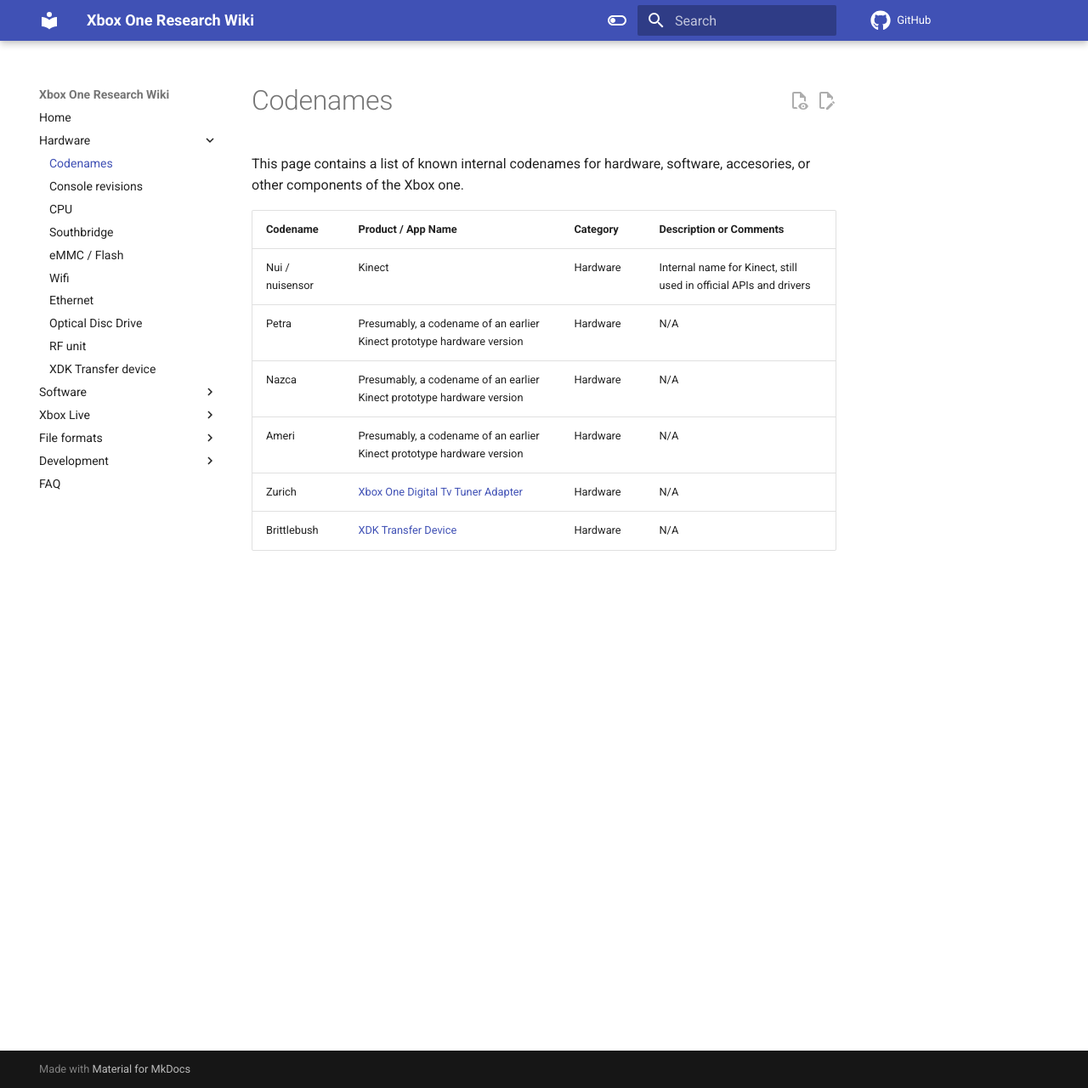
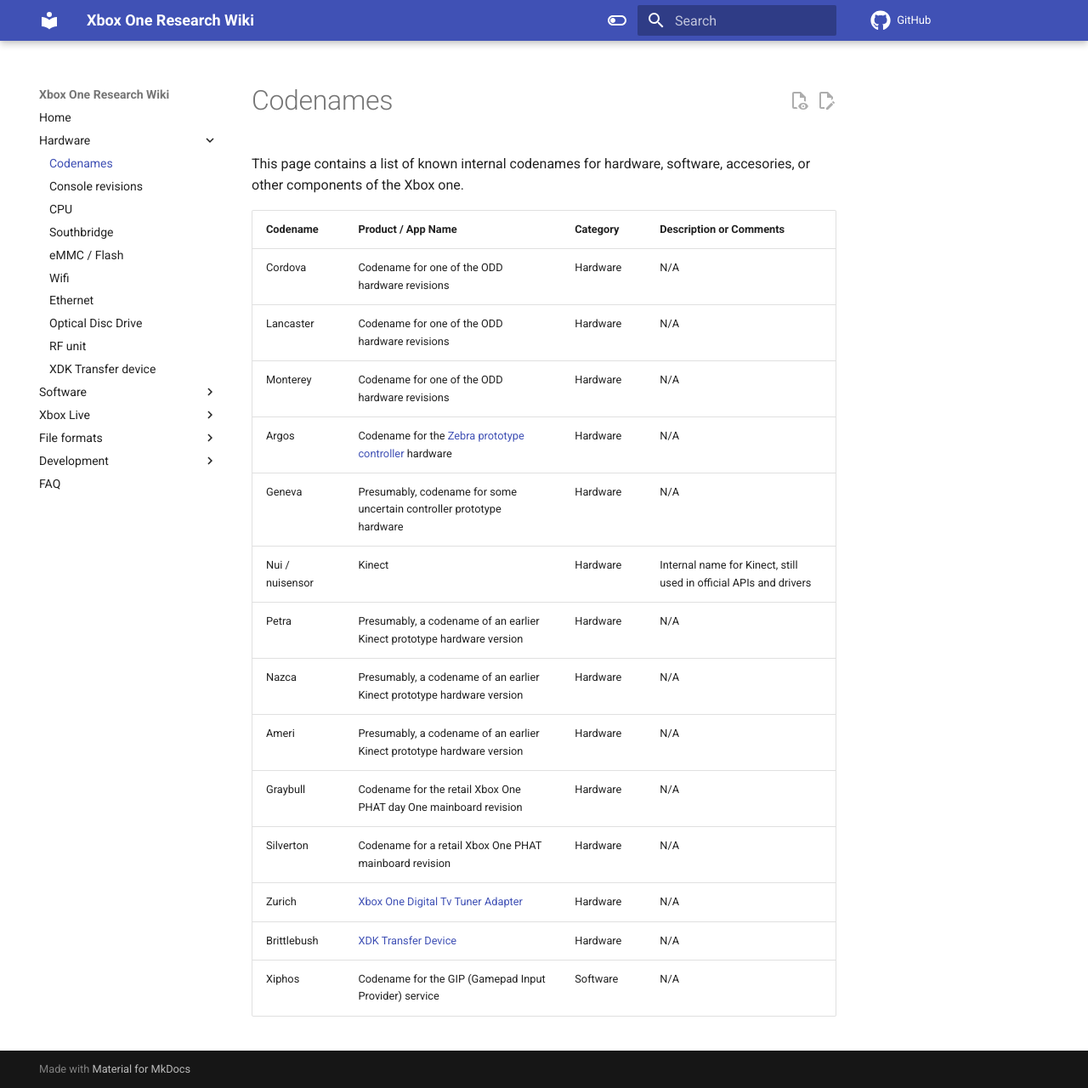
Before and after one commit to xboxoneresearch/wiki, an MkDocs documentation site: the page built from docs/codenames.md, in a window 1280 px wide and 1280 px high. Shown: the whole window at 85% size. Built offline with MkDocs 1.6.1 and Material for MkDocs 9.7.7, drawn with Linux system fonts in a browser that asks for light colours; comment, search, counter and statistics services are not loaded.

Commit message:
Add multiple newly discovered codenames

```diff
--- a/docs/codenames.md
+++ b/docs/codenames.md
@@ -4,9 +4,17 @@
 
 | Codename   |      Product / App Name     | Category |  Description or Comments |
 |----------|-------------|------|------|
+| Cordova    | Codename for one of the ODD hardware revisions | Hardware | N/A |
+| Lancaster  | Codename for one of the ODD hardware revisions | Hardware | N/A |
+| Monterey   | Codename for one of the ODD hardware revisions | Hardware | N/A |
+| Argos  | Codename for the [Zebra prototype controller](https://x.com/TorusHyperV/status/1690416005564993536?s=20) hardware | Hardware | N/A |
+| Geneva | Presumably, codename for some uncertain controller prototype hardware | Hardware | N/A |
 | Nui / nuisensor | Kinect | Hardware | Internal name for Kinect, still used in official APIs and drivers |
 | Petra  | Presumably, a codename of an earlier Kinect prototype hardware version | Hardware | N/A |
 | Nazca  | Presumably, a codename of an earlier Kinect prototype hardware version | Hardware | N/A |
 | Ameri  | Presumably, a codename of an earlier Kinect prototype hardware version | Hardware | N/A |
+| Graybull | Codename for the retail Xbox One PHAT day One mainboard revision | Hardware | N/A |
+| Silverton | Codename for a retail Xbox One PHAT mainboard revision | Hardware | N/A |
 | Zurich | [Xbox One Digital Tv Tuner Adapter](https://www.amazon.de/Xbox-One-Digital-TV-Tuner/dp/B00E97HVJI)   |  Hardware | N/A |
 | Brittlebush | [XDK Transfer Device](xdk_transfer.md)   |  Hardware | N/A |
+| Xiphos | Codename for the GIP (Gamepad Input Provider) service   |  Software | N/A |
```
